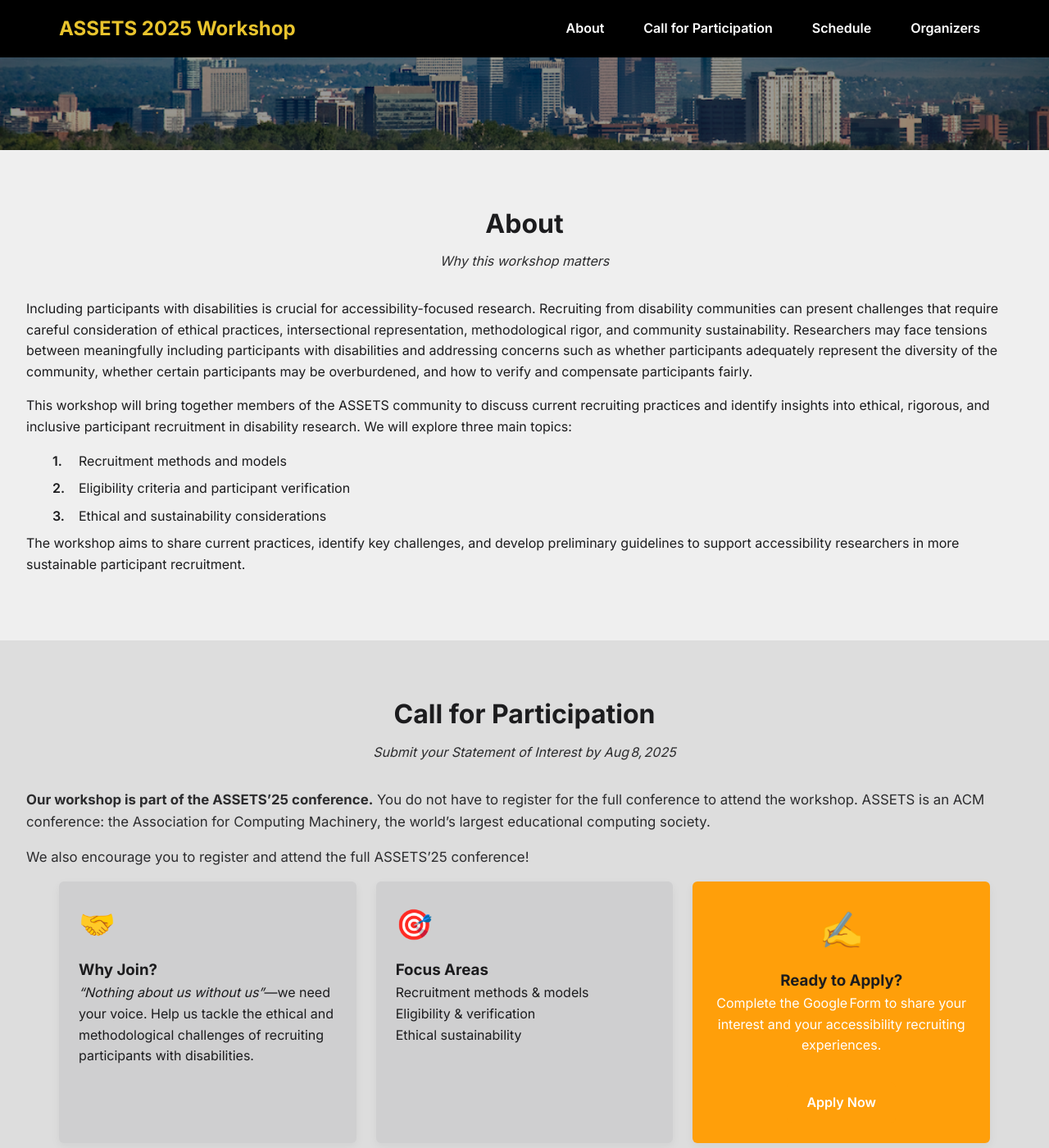
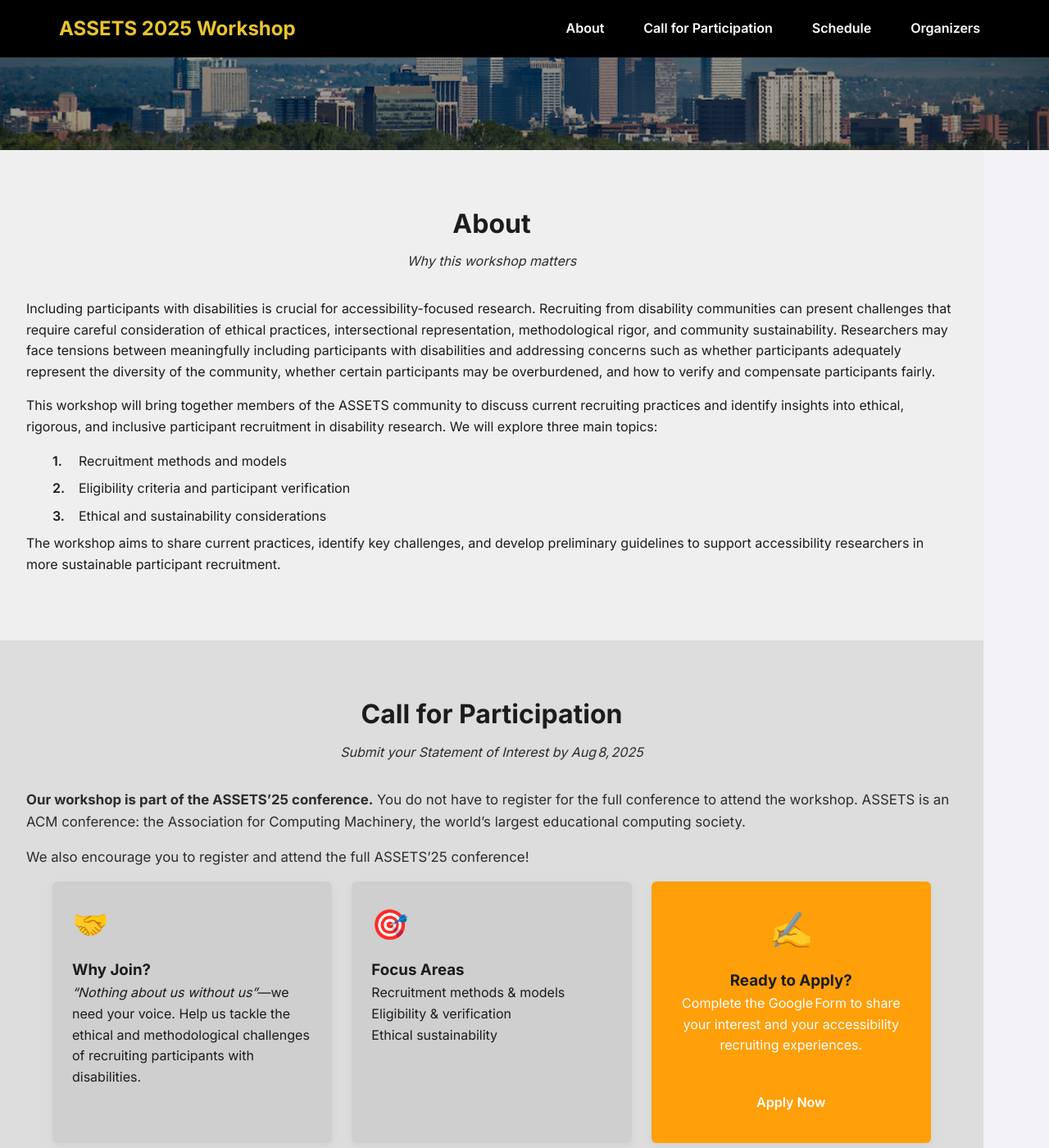
Before and after one commit to assets-recruitment-2025/assets-recruitment-2025.github.io, a Jekyll site: the page built from index.md, in a window 1280 px wide and 1400 px high, scrolled down 392 px. Shown: the whole window at 82% size. Built offline with Jekyll 4.4.1, drawn with Linux system fonts in a browser that asks for light colours.

Commit message:
Call for Participation

```diff
--- a/assets/css/style.css
+++ b/assets/css/style.css
@@ -459,19 +459,23 @@ img {
 
 /* Individually set each section’s background */
 #about {
+  max-width: var(--site-max);
   padding: 4rem 2rem;
   background:  #EFEFEF;
 }
 
 #participate {
+  max-width: var(--site-max);
   background:  #DDDDDD;
 }
 #schedule {
+  max-width: var(--site-max);
   padding: auto;
   background: #EFEFEF;
   margin: 0 auto;
 }
 #organizers {
+  max-width: var(--site-max);
   padding: 4rem 2rem;
   background: #DDDDDD;          /* custom light gray */
   margin: 0 auto;
@@ -561,7 +565,6 @@ img {
   padding: 1.5rem;
   border-radius: var(--radius);
   box-shadow: 0 4px 12px rgba(0,0,0,0.05);
-  max-width: 900px;
   margin: 0 auto;
 }
 .call-for-participation .selection-panel h3 {
```
